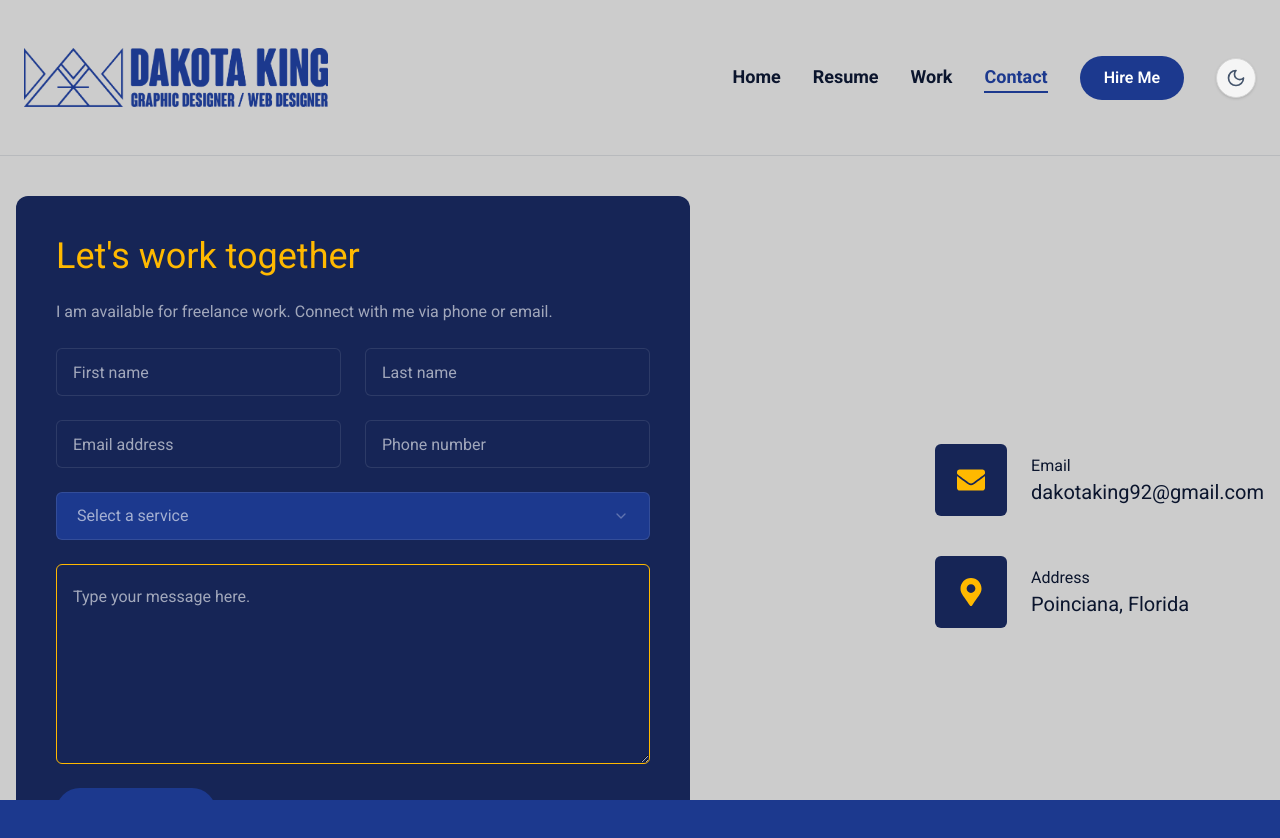
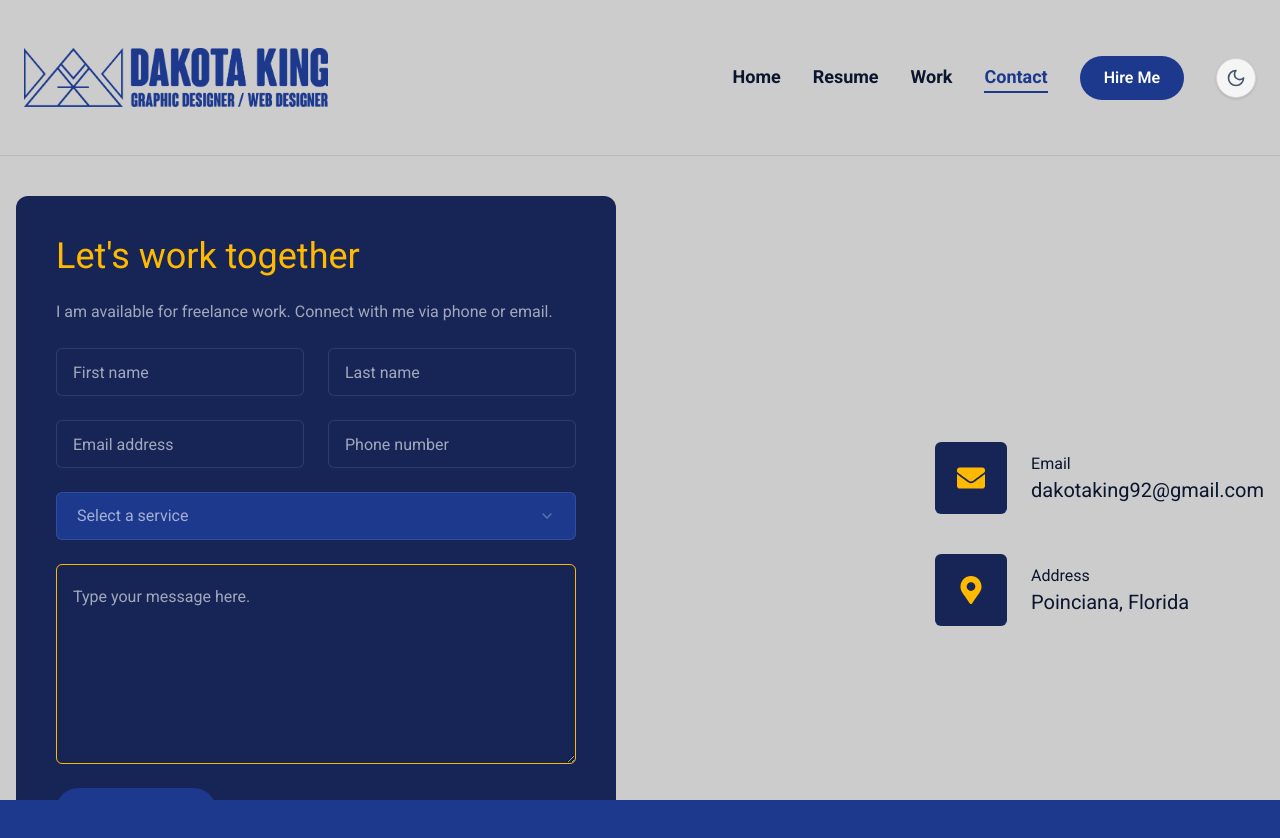
Before and after one commit to DakotaK92/DakotaK92-Portfolio, a Next.js app: page /contact in a window 1280 px wide. Shown: the top 838 px of the page. Built offline with nearby package versions, Linux system fonts and the light colour scheme; no server answers.

Commit message:
Update email page, add sending emails

```diff
--- /dev/null
+++ b/app/actions/send-email.js
@@ -0,0 +1,42 @@
+"use server";
+
+import { Resend } from "resend";
+
+const resend = new Resend(process.env.RESEND_API_KEY);
+
+export async function sendEmail(formData) {
+  try {
+    const firstName = formData.get("firstName");
+    const lastName = formData.get("lastName");
+    const email = formData.get("email");
+    const phone = formData.get("phone");
+    const service = formData.get("service");
+    const message = formData.get("message");
+
+    // Basic validation
+    if (!firstName || !email || !message) {
+      return { success: false, error: "Missing required fields." };
+    }
+
+    await resend.emails.send({
+      from: "Portfolio Contact <onboarding@resend.dev>",
+      to: "dakotaking92@gmail.com",
+      subject: "New Portfolio Contact Submission",
+      html: `
+        <h2>New Contact Submission</h2>
+        <p><strong>Name:</strong> ${firstName} ${lastName || ""}</p>
+        <p><strong>Email:</strong> ${email}</p>
+        <p><strong>Phone:</strong> ${phone || ""}</p>
+        <p><strong>Service:</strong> ${service || ""}</p>
+        <p><strong>Message:</strong></p>
+        <p>${message}</p>
+      `,
+    });
+
+    return { success: true };
+
+  } catch (error) {
+    console.error("Email error:", error);
+    return { success: false, error: "Something went wrong. Please try again." };
+  }
+}
--- a/app/contact/page.jsx
+++ b/app/contact/page.jsx
@@ -1,8 +1,11 @@
-"use client"
+"use client";
 
-import { Button } from "@components/ui/button"
-import { Input } from "@components/ui/input"
-import { Textarea } from "@components/ui/textarea"
+import { useState, useTransition } from "react";
+import { sendEmail } from "../actions/send-email";
+
+import { Button } from "../../components/ui/button";
+import { Input } from "../../components/ui/input";
+import { Textarea } from "../../components/ui/textarea";
 
 import {
   Select,
@@ -12,9 +15,7 @@ import {
   SelectLabel,
   SelectTrigger,
   SelectValue,
- } from "@components/ui/select"
-
- import { FaEnvelope, FaMapMarkerAlt } from "react-icons/fa";
+} from "../../components/ui/select"
 
 const info = [
   {
@@ -29,38 +30,48 @@ import {
   },
 ]
 
- import { motion } from "framer-motion";
+import { FaEnvelope, FaMapMarkerAlt } from "react-icons/fa";
 
 const Contact = () => {
+  const [result, setResult] = useState({});
+  const [isPending, startTransition] = useTransition();
+
+  const handleSubmit = (formData) => {
+    startTransition(async () => {
+      const response = await sendEmail(formData);
+      setResult(response);
+    });
+  };
+
   return (
-    <motion.section
-      initial={{opacity: 0}}
-      animate={{
-        opacity: 1,
-        transition: {delay: 1.5, duration: 0.4, ease: 'easeIn'}
-      }}
-      className="py-6"
+    <section className="py-6">
+      <div className="container mx-auto p-4">
+    <div className="grid grid-cols-1 xl:grid-cols-2 gap-12 items-center">
+
+    {/* LEFT — FORM */}
+    <div>
+      <form
+        action={handleSubmit}
+        className="flex flex-col gap-6 p-10 bg-blue-950 rounded-xl text-white"
       >
-      <div className="container mx-auto p-4">
-        <div className="flex flex-col xl:flex-row gap-[30px]">
-          {/* form */}
-          <div className="xl:w-[54%] order-2 xl:order-none ">
-            <form className="flex flex-col gap-6 p-10 bg-blue-950 rounded-xl text-white">
-              <h3 className="text-4xl text-amber-400">Let's work together</h3>
+        <h3 className="text-4xl text-amber-400">
+          Let's work together
+        </h3>
+
         <p className="text-white/60">
           I am available for freelance work. Connect with me via phone or email.
         </p>
-              {/* input */}
+
         <div className="grid grid-cols-1 md:grid-cols-2 gap-6">
-                <Input type="text" placeholder="First name"/>
-                <Input type="text" placeholder="Last name"/>
-                <Input type="email" placeholder="Email address"/>
-                <Input type="phone" placeholder="Phone number"/>
+          <Input name="firstName" type="text" placeholder="First name" required />
+          <Input name="lastName" type="text" placeholder="Last name" />
+          <Input name="email" type="email" placeholder="Email address" required />
+          <Input name="phone" type="tel" placeholder="Phone number" />
         </div>
-              {/* select */}
+
         <Select>
           <SelectTrigger className="w-full">
-                  <SelectValue placeholder="Select a service"/>
+            <SelectValue placeholder="Select a service" />
           </SelectTrigger>
           <SelectContent>
             <SelectGroup>
@@ -72,45 +83,58 @@ const Contact = () => {
             </SelectGroup>
           </SelectContent>
         </Select>
-              {/* textarea */}
+
         <Textarea
+          name="message"
           className="h-[200px]"
           placeholder="Type your message here."
+          required
         />
-              {/* button */}
+
         <Button
-                size="md"
+          type="submit"
+          disabled={isPending}
           className="max-w-40"
-                onClick={() => {
-                  window.location.href = `mailto:dakotaking92@gmail.com?subject=Contact Inquiry&body=Hi Dakota,`;
-                }}
         >
-                Send message
+          {isPending ? "Sending..." : "Send Message"}
         </Button>
+
+        {result?.success && (
+          <p className="text-green-400">
+            Message sent successfully!
+          </p>
+        )}
+
+        {result?.error && (
+          <p className="text-red-400">
+            {result.error}
+          </p>
+        )}
       </form>
     </div>
-          {/* info */}
-          <div className="flex-1 flex items-center xl:justify-end order-1 xl:order-none mb-8 xl:mb-0">
+
+    {/* RIGHT — CONTACT INFO */}
+    <div className="flex items-center xl:justify-end">
       <ul className="flex flex-col gap-10">
-              {info.map((item, index) => {
-                return (
+        {info.map((item, index) => (
           <li key={index} className="flex items-center gap-6">
             <div className="w-[52px] h-[52px] xl:w-[72px] xl:h-[72px] bg-blue-950 text-amber-400 rounded-md flex items-center justify-center">
               <div className="text-[28px]">{item.icon}</div>
             </div>
-                    <div className="flex-1">
+            <div>
               <p className="text-[var(--foreground)]">{item.title}</p>
               <h3 className="text-xl">{item.description}</h3>
             </div>
           </li>
-                )
-              })}
+        ))}
       </ul>
     </div>
+
   </div>
 </div>
-    </motion.section>
-  )
-}
 
-export default Contact
+    </section>
+  );
+};
+
+export default Contact;
```
Lines whose indentation alone changed are shown as unchanged.
